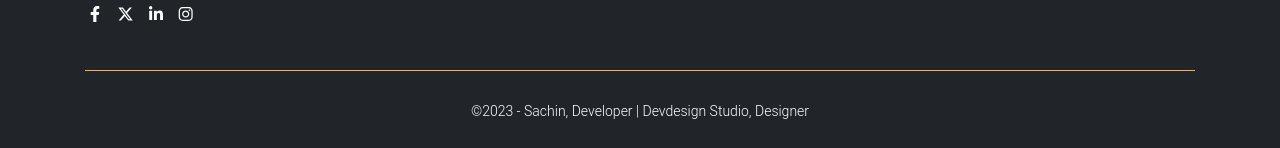
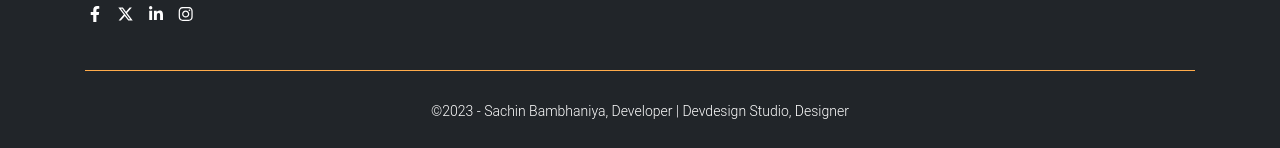
Before and after one commit to Sachinbambhaniya18/kindergarten-clone, a React (Create React App) app: page / in a window 1280 px wide. Shown: the part 6554-6702 px from the top of the page. Built offline with nearby package versions, Linux system fonts and the light colour scheme.

Commit message:
minor updates

```diff
--- a/src/components/others/footer/Footer.jsx
+++ b/src/components/others/footer/Footer.jsx
@@ -67,7 +67,7 @@ const Footer = () => {
                 </div>
                 <div className="Footer-row">
                     <div className="Bottom-col">
-                        <p>©2023 - Sachin, Developer | Devdesign Studio, Designer</p>
+                        <p>©2023 - Sachin Bambhaniya, Developer | Devdesign Studio, Designer</p>
                     </div>
                 </div>
             </div>
```
